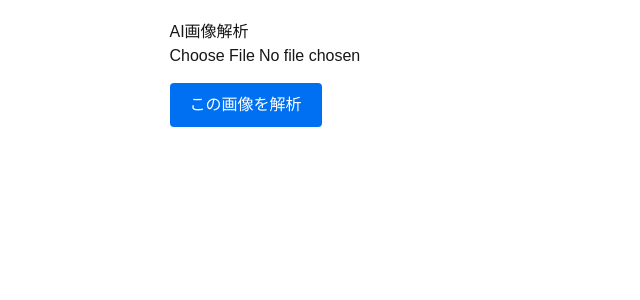
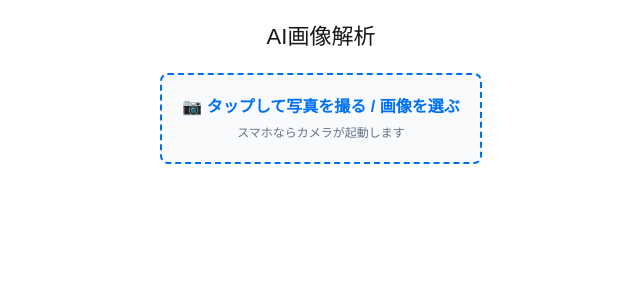
Before and after one commit to hedgehogtomcatqaz1326-netizen/my-image-analyzer, a Next.js app: page / in a window 1280 px wide. Shown: the top 300 px of the page, without its empty margins (319-959 px from the left). Built offline with nearby package versions, Linux system fonts and the light colour scheme.

Commit message:
Restore camera capture and preview functionality with correct search keywords

```diff
--- a/app/page.tsx
+++ b/app/page.tsx
@@ -1,24 +1,35 @@
 "use client";
 
-import { useState } from "react";
+import { useState, useRef } from "react";
 
 export default function Home() {
   const [result, setResult] = useState<any>(null);
   const [loading, setLoading] = useState(false);
-  const [preview, setPreview] = useState<string | null>(null);
+  const [previewUrl, setPreviewUrl] = useState<string | null>(null);
+  const [selectedFile, setSelectedFile] = useState<File | null>(null);
+  const fileInputRef = useRef<HTMLInputElement>(null);
 
-  // ファイル選択時にプレビューを表示する処理
+  // カメラ・ファイル選択時の処理
   const handleImageChange = (e: React.ChangeEvent<HTMLInputElement>) => {
     const file = e.target.files?.[0];
     if (file) {
-      setPreview(URL.createObjectURL(file));
+      setSelectedFile(file);
+      setPreviewUrl(URL.createObjectURL(file));
+      setResult(null);
     }
   };
 
-  const handleAnalyze = async (e: React.FormEvent<HTMLFormElement>) => {
-    e.preventDefault();
+  // タップしてカメラ/ファイル選択を起動
+  const triggerCamera = () => {
+    fileInputRef.current?.click();
+  };
+
+  const handleAnalyze = async () => {
+    if (!selectedFile) return;
+
     setLoading(true);
-    const formData = new FormData(e.currentTarget);
+    const formData = new FormData();
+    formData.append("image", selectedFile);
 
     try {
       const response = await fetch("/api/analyze", {
@@ -26,6 +37,7 @@ export default function Home() {
         body: formData,
       });
       const data = await response.json();
+      if (!response.ok) throw new Error(data.error || "解析失敗");
       setResult(data);
     } catch (error) {
       alert("解析に失敗しました");
@@ -34,36 +46,59 @@ export default function Home() {
     }
   };
 
+  // ボタン用のスタイル
+  const btnStyle = {
+    display: "block",
+    padding: "10px",
+    textAlign: "center" as const,
+    backgroundColor: "#ffffff",
+    border: "1px solid #cbd5e1",
+    borderRadius: "6px",
+    color: "#1e293b",
+    textDecoration: "none",
+    fontWeight: "500",
+  };
+
   return (
-    <main style={{ padding: "20px", maxWidth: "600px", margin: "0 auto" }}>
-      <h1>AI画像解析</h1>
+    <main style={{ maxWidth: "600px", margin: "0 auto", padding: "20px", fontFamily: "sans-serif" }}>
+      <h1 style={{ fontSize: "22px", textAlign: "center", marginBottom: "20px" }}>AI画像解析</h1>
 
-      <form onSubmit={handleAnalyze}>
-        <div style={{ marginBottom: "15px" }}>
-          <input
-            type="file"
-            name="image"
-            accept="image/*"
-            onChange={handleImageChange}
-            required
-          />
-        </div>
+      {/* カメラ起動用の隠しinput（capture="environment" で直接カメラが起動） */}
+      <input
+        type="file"
+        name="image"
+        accept="image/*"
+        capture="environment"
+        ref={fileInputRef}
+        onChange={handleImageChange}
+        style={{ display: "none" }}
+      />
 
-        {/* 選択した画像のプレビュー表示 */}
-        {preview && (
-          <div style={{ marginBottom: "15px", border: "2px dashed #cbd5e1", padding: "10px", textAlign: "center", borderRadius: "8px" }}>
-            <img src={preview} alt="プレビュー" style={{ maxWidth: "100%", maxHeight: "250px", borderRadius: "4px" }} />
+      {/* タップしてカメラを起動するエリア */}
+      <div
+        onClick={triggerCamera}
+        style={{ border: "2px dashed #0070f3", padding: "20px", textAlign: "center", cursor: "pointer", borderRadius: "8px", backgroundColor: "#f8fafc", marginBottom: "15px" }}
+      >
+        {previewUrl ? (
+          <img src={previewUrl} alt="プレビュー" style={{ maxWidth: "100%", maxHeight: "250px", borderRadius: "4px" }} />
+        ) : (
+          <div>
+            <p style={{ fontSize: "16px", fontWeight: "bold", color: "#0070f3", marginBottom: "5px" }}>📷 タップして写真を撮る / 画像を選ぶ</p>
+            <p style={{ fontSize: "12px", color: "#64748b" }}>スマホならカメラが起動します</p>
           </div>
         )}
+      </div>
 
+      {/* 画像が選ばれている時だけ解析ボタンを表示 */}
+      {previewUrl && !result && (
         <button
-          type="submit"
+          onClick={handleAnalyze}
           disabled={loading}
-          style={{ padding: "10px 20px", backgroundColor: "#0070f3", color: "#fff", border: "none", borderRadius: "4px", cursor: "pointer" }}
+          style={{ width: "100%", padding: "15px", backgroundColor: "#0070f3", color: "#fff", border: "none", borderRadius: "6px", fontSize: "16px", fontWeight: "bold", cursor: "pointer", marginBottom: "20px" }}
         >
           {loading ? "解析中..." : "この画像を解析"}
         </button>
-      </form>
+      )}
 
       {/* 解析結果の表示 */}
       {result && (
@@ -73,18 +108,6 @@ export default function Home() {
 
           {(() => {
             const searchKeyword = result.labels?.[0] || result.label || "検索ワード";
-
-            const btnStyle = {
-              display: "block",
-              padding: "10px",
-              textAlign: "center" as const,
-              backgroundColor: "#ffffff",
-              border: "1px solid #cbd5e1",
-              borderRadius: "6px",
-              color: "#1e293b",
-              textDecoration: "none",
-              fontWeight: "500",
-            };
 
             return (
               <div style={{ backgroundColor: "#eef2ff", padding: "15px", borderRadius: "8px" }}>
```
